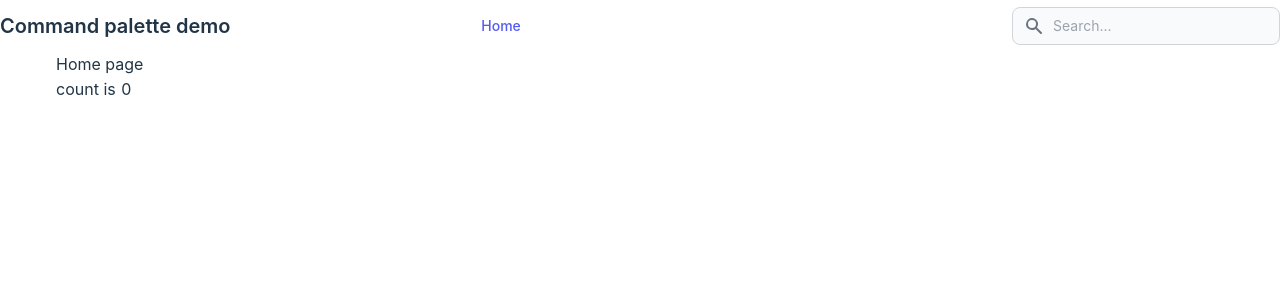
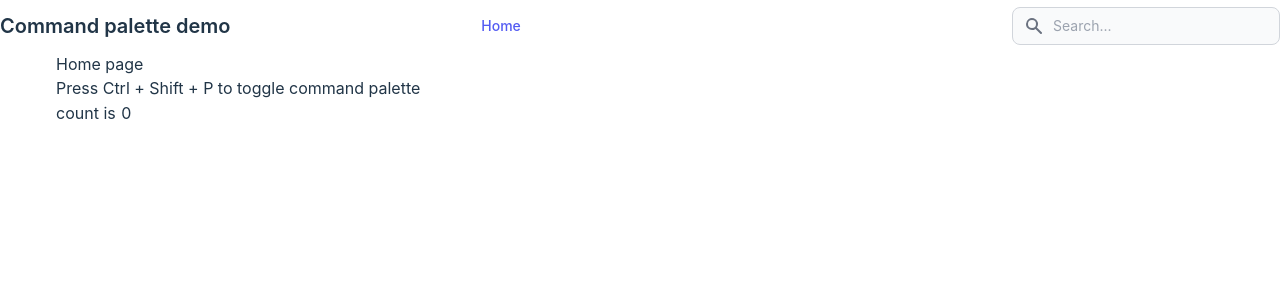
Before and after one commit to qiushiyan/vue-command-palette, a Vue app: page / in a window 1280 px wide. Shown: the top 300 px of the page. Built offline with nearby package versions, Linux system fonts and the light colour scheme.

Commit message:
update readme

```diff
--- a/src/pages/Home.vue
+++ b/src/pages/Home.vue
@@ -4,7 +4,7 @@ import { count, increment } from "../counter";
 
 <template>
     <h2>Home page</h2>
-
+    <h2>Press Ctrl + Shift + P to toggle command palette</h2>
     <div class="counter">
         <span>count is </span>
         <button @click="increment">{{ count }}</button>
```
Also changed, not shown: 1 other file (tests, documents, lock files or other folders).
